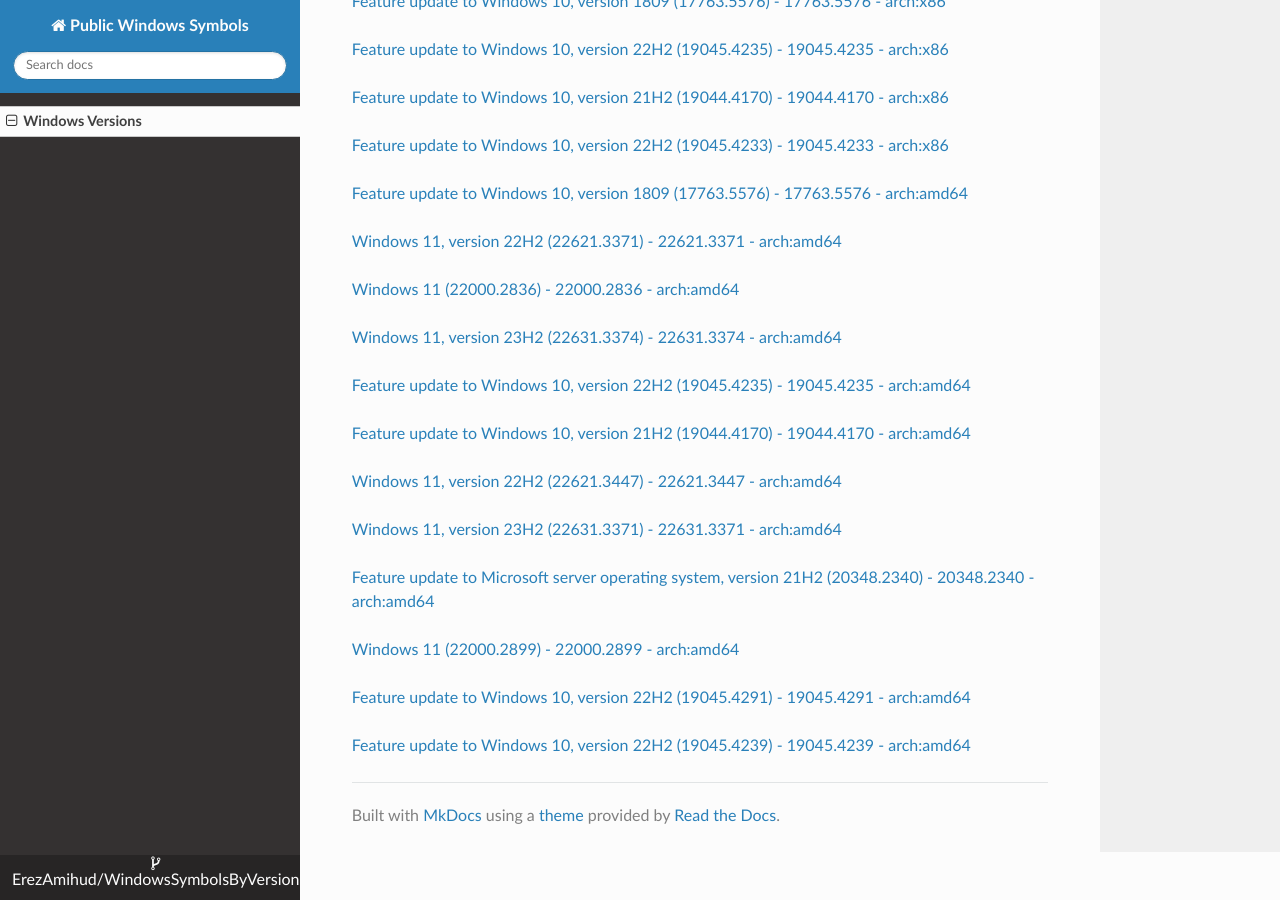
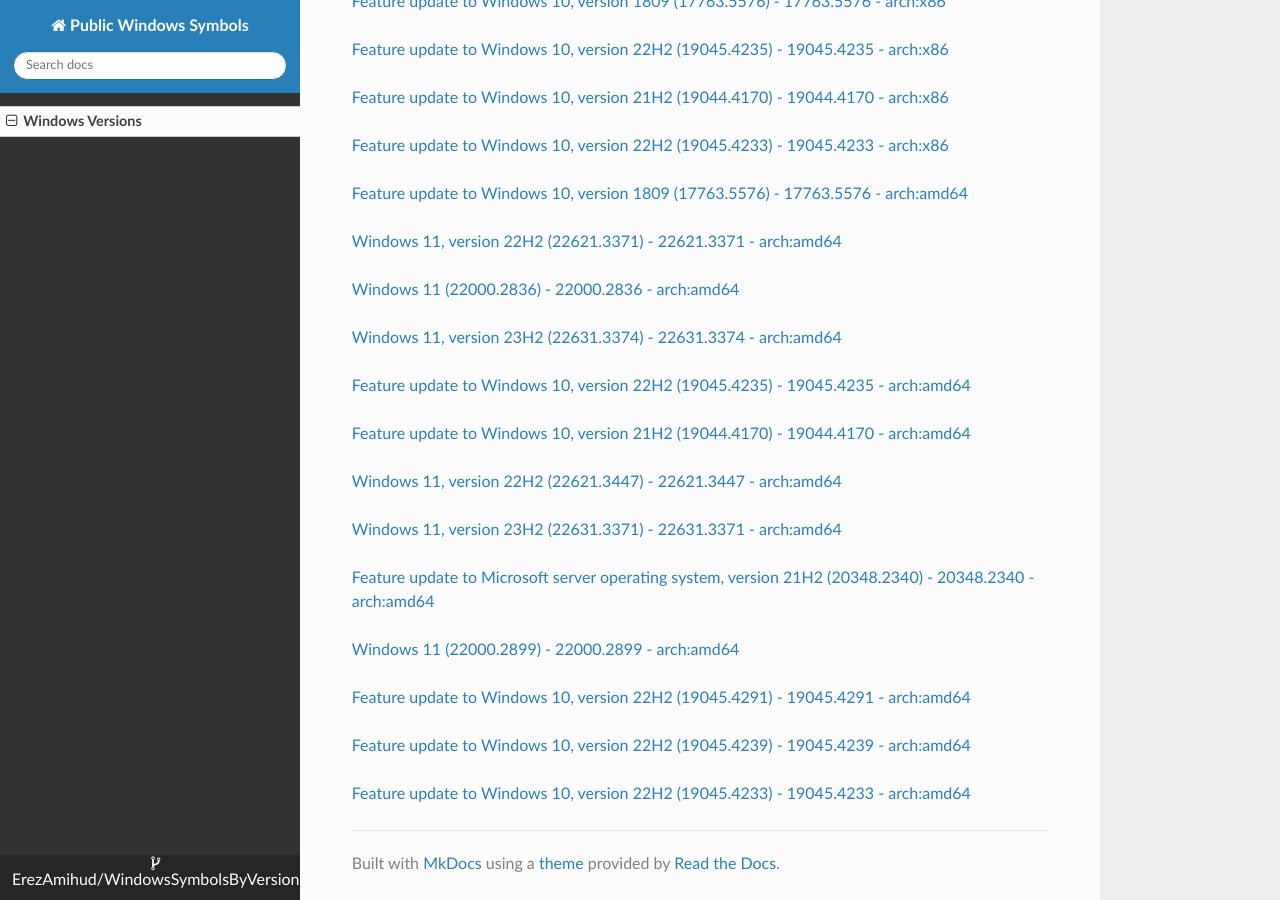
Before and after one commit to ErezAmihud/WindowsSymbolsByVersion, an MkDocs documentation site: the page built from docs/index.md, in a window 1280 px wide and 900 px high, scrolled down 16277 px. Built offline with MkDocs 1.6.1, drawn with Linux system fonts in a browser that asks for light colours; nearby versions of some CDN libraries.

Commit message:
Automated commit, add manifest for 28997d3a-e5d4-40f9-8d35-7a85dc7f4d98

```diff
--- a/docs/index.md
+++ b/docs/index.md
@@ -880,3 +880,6 @@
 
 
 [Feature update to Windows 10, version 22H2 (19045.4239) - 19045.4239 - arch:amd64](https://github.com/ErezAmihud/WindowsSymbolsByVersion/blob/main/manifests/6ee3be2f-ebaf-4e6d-9e74-a9d37a53bfe8.manifest)
+
+
+[Feature update to Windows 10, version 22H2 (19045.4233) - 19045.4233 - arch:amd64](https://github.com/ErezAmihud/WindowsSymbolsByVersion/blob/main/manifests/28997d3a-e5d4-40f9-8d35-7a85dc7f4d98.manifest)
```
Also changed, not shown: process_builds.json (+1 -1 lines), 1 other file.
